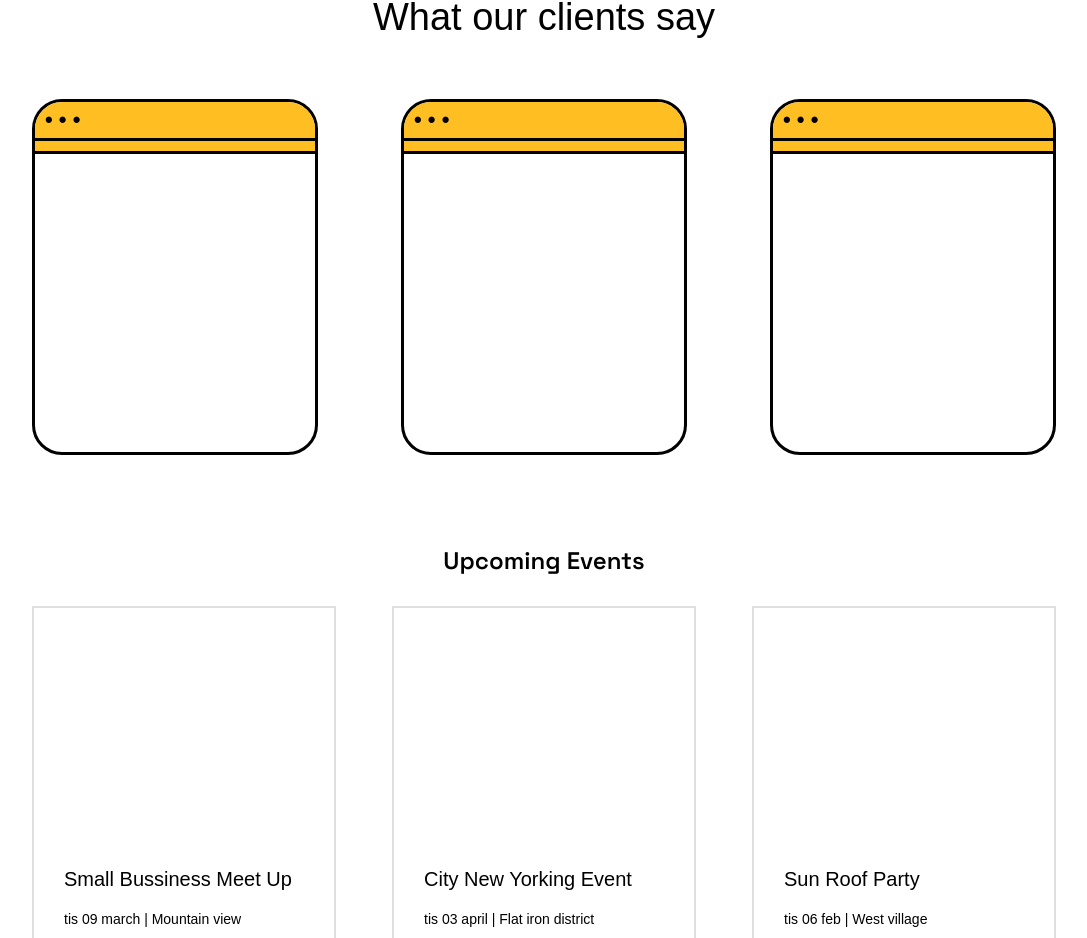
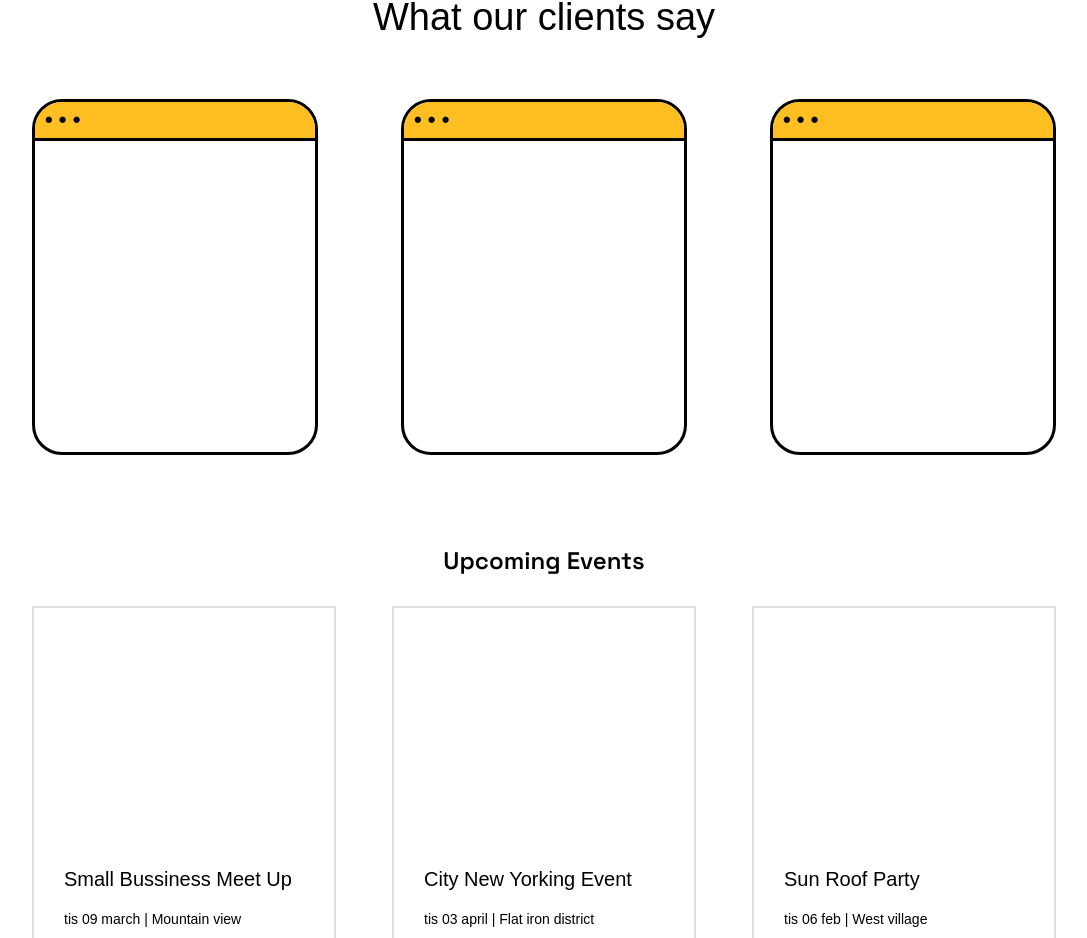
Before and after one commit to iev21/iev-frontend, an Angular app: page / in a window 1280 px wide. Shown: the part 1832-2770 px from the top of the page, without its empty margins (96-1183 px from the left). Built offline with nearby package versions, Linux system fonts and the light colour scheme.

Commit message:
Update testimonials.component.html

```diff
--- a/src/app/testimonials/testimonials.component.html
+++ b/src/app/testimonials/testimonials.component.html
@@ -3,15 +3,15 @@
 </div>
 <div class="testimonials">
     <div class="testimonials__div"><div>• • •</div>
-    <div class="Exceptional courses at iEV Technologies Pvt Ltd! Comprehensive content, engaging instructors, and practical insights. Highly recommend for EV enthusiasts!">
+    <div class="innertext">
 
     </div></div>
     <div class="testimonials__div"><div>• • •</div>
-    <div class="Exceptional courses at iEV Technologies Pvt Ltd! Comprehensive content, engaging instructors, and practical insights. Highly recommend for EV enthusiasts!">
+    <div class="innertext">
 
     </div></div>
     <div class="testimonials__div"><div>• • •</div>
-    <div class="Exceptional courses at iEV Technologies Pvt Ltd! Comprehensive content, engaging instructors, and practical insights. Highly recommend for EV enthusiasts!">
+    <div class="innertext">
 
     </div>
     </div>
```
